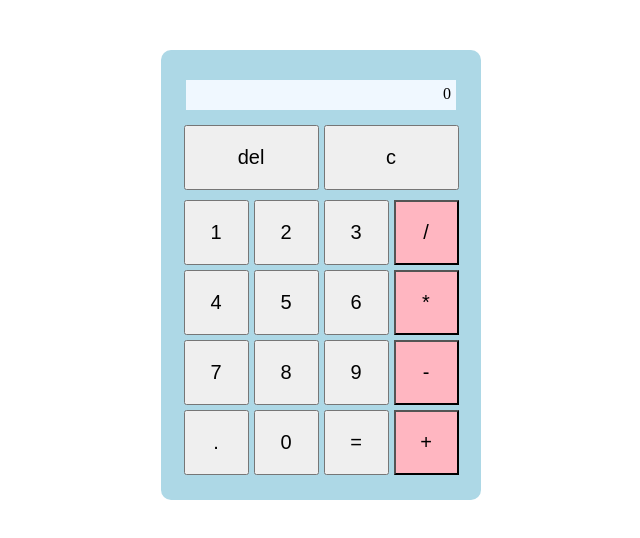
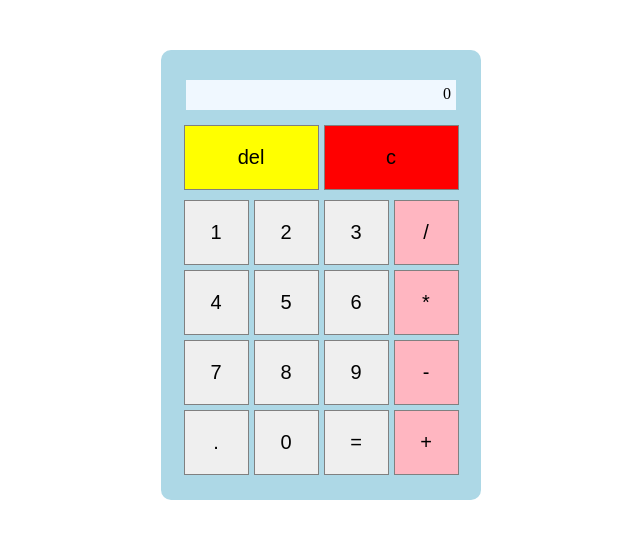
Before and after one commit to ahlunlearn/odin-calculator, a plain HTML site: page index.html in a window 1280 px wide. Shown: the whole page, without its empty margins (319-959 px from the left). Drawn offline with Linux system fonts and the light colour scheme.

Commit message:
add button click css

```diff
--- a/style.css
+++ b/style.css
@@ -2,6 +2,17 @@
     margin: 0;
     padding: 0;
     box-sizing: border-box;
+}
+button{
+    border: 0.5px solid gray;
+}
+button:hover{
+    cursor: grab;
+    filter: brightness(60%);
+    transition: 0.1s;
+}
+button:active{
+    filter: brightness(80%);
 }
 
 .container{
@@ -50,6 +61,14 @@
 .operator{
     background-color: lightpink;
 }
+
+.delete{
+    background-color: yellow;
+}
+
+.clear{
+    background-color: red;
+}
 /* .num_btns{
     display: flex;
     flex-direction: row;
```
